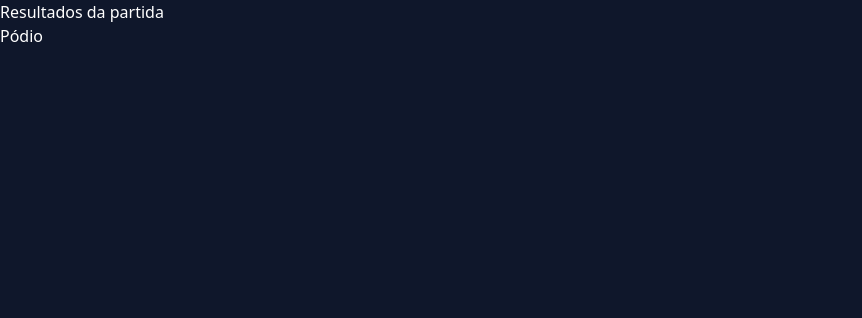
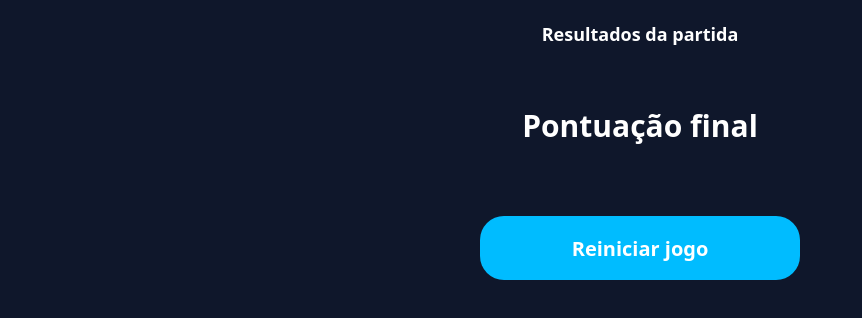
Before and after one commit to Lucasmenezes08/rummikub-assistant, a React (Vite) app in the folder rummikub/: page /resultado in a window 1280 px wide. Shown: the top 318 px of the page, without its empty margins (0-862 px from the left). Built offline with nearby package versions, Linux system fonts and the light colour scheme.

Commit message:
:lipstick: style: Estilizar componente resultado.

```diff
--- a/rummikub/src/components/resultado/icon-resultado.jsx
+++ b/rummikub/src/components/resultado/icon-resultado.jsx
@@ -9,22 +9,22 @@ export function IconResult ({posicao}){
 
 
     if (posicao === 1){
-        icon = <CiTrophy />
+        icon = <CiTrophy size={30}/>
     }
 
     else if (posicao === 2 || posicao === 3){
-        icon = <PiMedal />
+        icon = <PiMedal size={30}/>
     }
 
 
     else {
-        icon = <CiFlag1 />
+        icon = <CiFlag1 size={30} />
     }
 
 
 
     return (
-        <section>
+        <section className="text-black">
             {icon}
         </section>
     )
--- a/rummikub/src/components/resultado/resultado-info.jsx
+++ b/rummikub/src/components/resultado/resultado-info.jsx
@@ -3,16 +3,19 @@ import { IconResult } from "./icon-resultado"
 export function ResultadoPlayer ({player , rank}) {
 
     return (
-        <section>
-            <section>
-                <IconResult posicao={rank}/>
-                <section>
-                    <p>{player.name}</p>
-                    <p>Score: {player.scoreTotal}</p>
+        <section className="flex flex-row justify-between items-center px-5 mb-9">
+            <section className="flex flex-row items-center">
+                <section className="flex items-center justify-center w-[3rem] h-[3rem] rounded-lg bg-gray-500 mr-5">
+                    <IconResult posicao={rank}/>
                 </section>
 
-                <p>{rank}º posição</p>
+                <section>
+                    <p className="font-medium text-lg">{player.name}</p>
+                    <p className="font-light text-md text-gray-100">Score: {player.scoreTotal}</p>
+                </section>
+
             </section>
+            <p>{rank}º posição</p>
         </section>
     )
 }
--- a/rummikub/src/routers/homepage.jsx
+++ b/rummikub/src/routers/homepage.jsx
@@ -15,10 +15,13 @@ export default function Homepage (){
     }
     return (
         <section className={` relative h-screen w-full ${tema === 'dark' ? 'bg-slate-900' : 'bg-white'}`}>
+            {
+                /*
             <section className="absolute top-[10%] right-[2%] -translate-x-[2%] -translate-y-[90%] ">
                 <DarkThemeButton onClick={() => alterarTema(tema)}/>
             </section>
-
+                */
+            }
             <section className="">
                 <h1 className={` w-full absolute text-3xl text-center top-[50%] -translate-y-[50%] whitespace-pre-wrap font-semibold ${tema === 'dark' ? 'text-white' : 'text-black'}`}>
                     Assistente Rummikub
--- a/rummikub/src/routers/resultado.jsx
+++ b/rummikub/src/routers/resultado.jsx
@@ -2,6 +2,7 @@ import { useContext } from "react"
 import { ThemeContext } from "../store/darkThemeContext"
 import { PlayerContext } from "../store/playerInfo";
 import { ResultadoGrid } from "../components/resultado/resultado-grid";
+import ConfirmButton from "../components/common/button-confirm";
 
 export default function Resultado (){
     const {tema} = useContext(ThemeContext);
@@ -9,16 +10,26 @@ export default function Resultado (){
 
     return (
         <section className={`flex flex-col min-h-screen w-full overflow-y-hidden ${tema === 'dark' ? 'bg-slate-900 text-white' : 'bg-white text-black'}`}>
-            <section>
-                <h1>Resultados da partida</h1>
+            <section className="flex flex-col">
+                <h1 className="text-center pt-5 pb-15 font-semibold text-lg">Resultados da partida</h1>
 
-                <section>
-                    <h2>Pódio</h2>
-                    <section>
+                <section className="flex flex-col justify-center items-center">
+                    <h2 className="text-center pb-8 font-bold text-3xl">Pontuação final</h2>
+
+                    <section className="flex-grow w-full max-w-6xl mx-auto py-5">
                         <ResultadoGrid/>
                     </section>
+
+                    <section className="pb-5">
+                        <ConfirmButton mensagem={'Reiniciar jogo'}/>
+                    </section>
                 </section>
+
+
             </section>
+
+
+
         </section>
     )
 }
```
